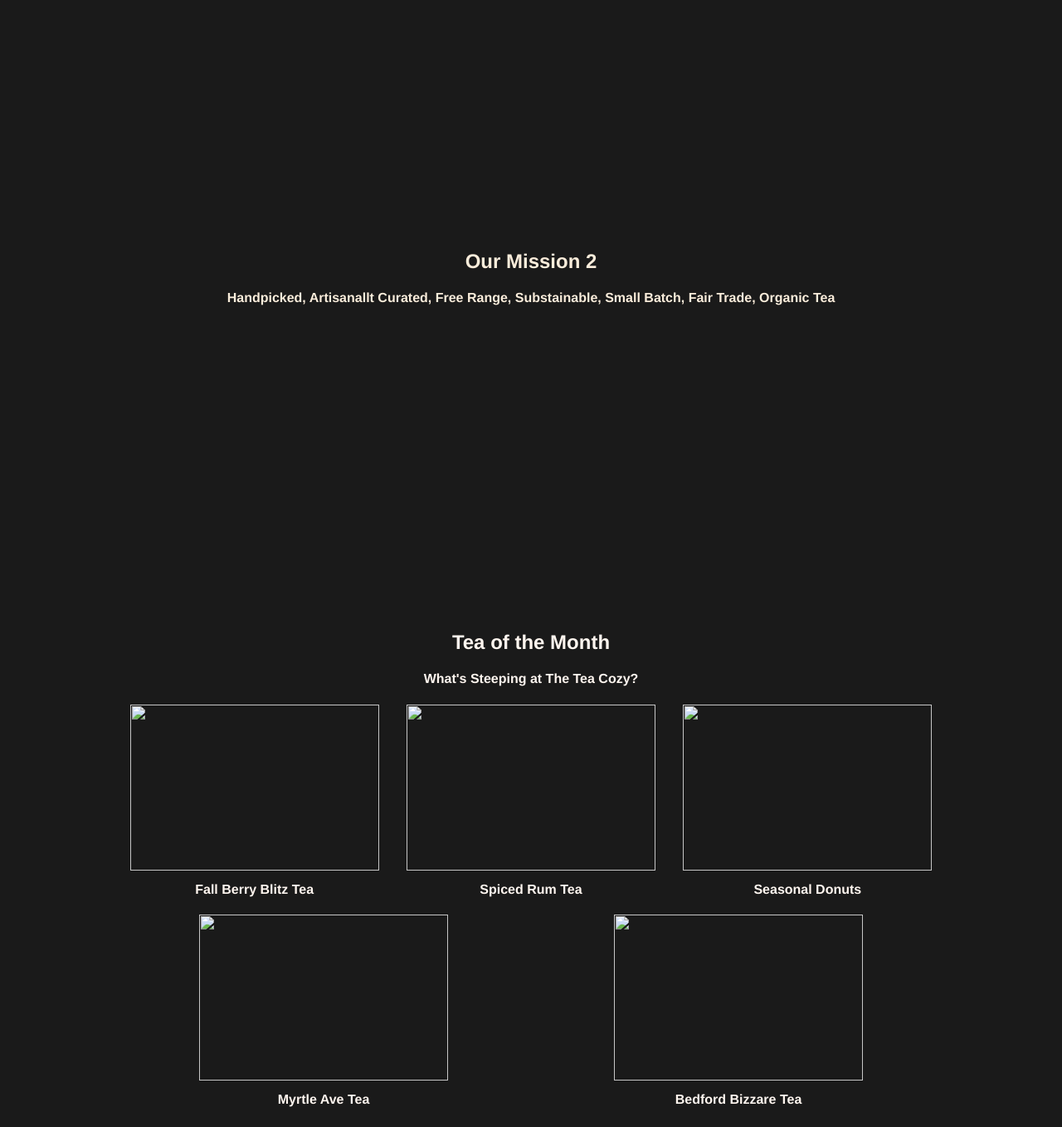
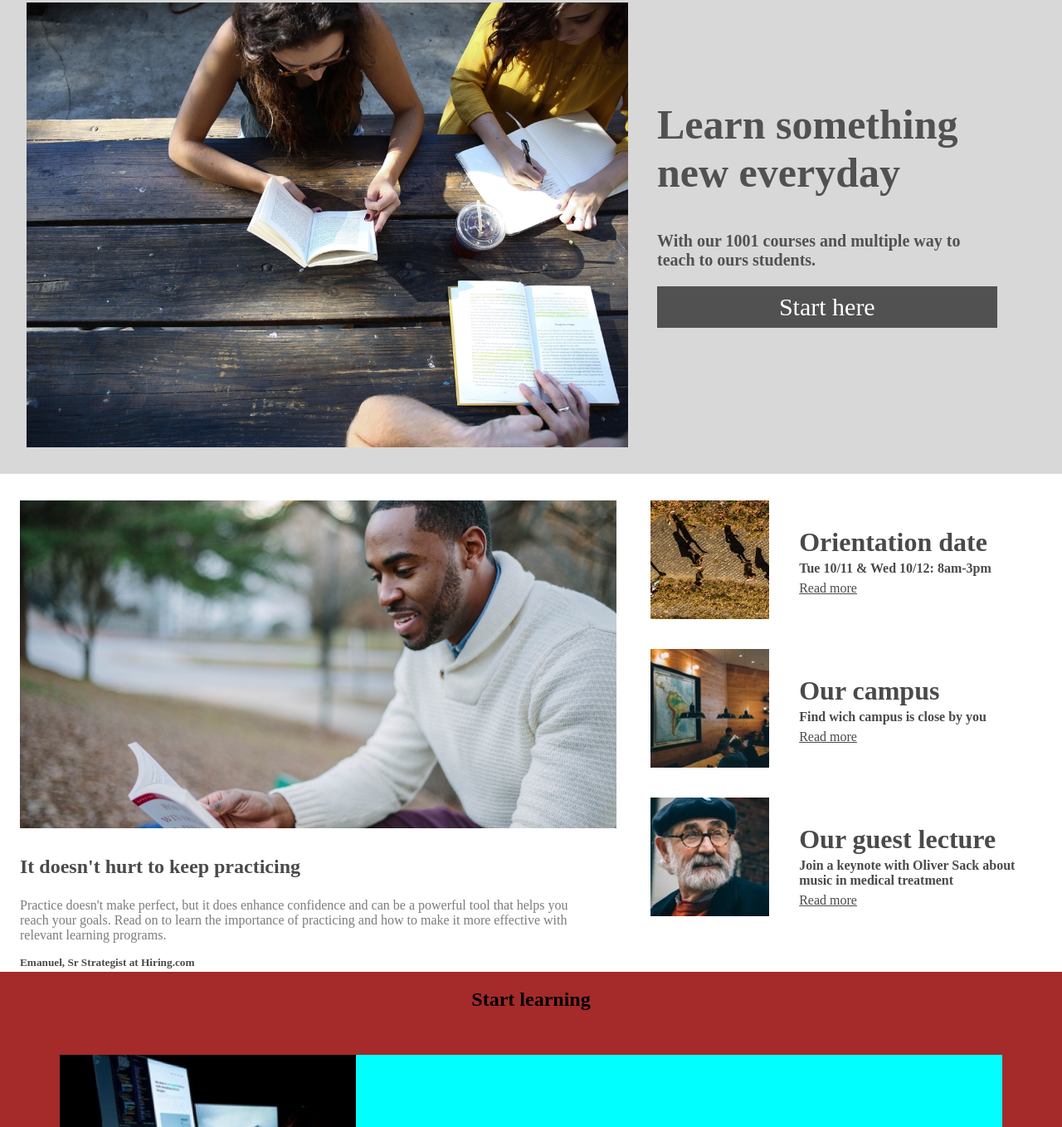
Before and after one commit to Jake09430/Colmar_Academy, a plain HTML site: page index.html in a window 1280 px wide. Shown: the part 93-1451 px from the top of the page at 83% size. Drawn offline with Linux system fonts and the light colour scheme.

Commit message:
section 3 beg

```diff
--- a/Ressources/style.css
+++ b/Ressources/style.css
@@ -1,24 +1,19 @@
 html{
-    font-family: Helvetica;
-    font: 22px;
-    color: seashell;
-    opacity: 0.9;
-    display: inline-flex;
-    justify-content: center;
-    align-items: center;
-    flex-direction: column;
-    max-width: 1400px;
+    max-width: 1800px;
 }
 
 header{
-    background-color: rgb(224, 22, 22);
+    background-color: rgb(255, 255, 255);
+    max-width: 1800px;
     height: 64px;
     top: 0px;
-    position: fixed;
+    position: absolute;
     width: 100%;
     display: inline-flex;
     align-items: center;
-    border-bottom: 1px solid seashell;
+    justify-content: center;
+    left: 0%;
+    opacity: 1;
 }
 header img{
     height: 50px;
@@ -26,13 +21,13 @@ header img{
 }
 header h1{
     margin-left: 10px;
-    color:rgb(68, 68, 68);
+    color:rgb(82, 81, 81);
+    font-size: 24px;
 }
 header h1 span{
     opacity: 0.7;
 }
 .headerul{
-    background-color: aqua;
     display:flex;
     list-style: none;
     justify-content: flex-end;
@@ -40,166 +35,320 @@ header h1 span{
     margin-right: 24px;
 }
 .headerul li {
-    color: rgb(255, 255, 255);
+    color:rgb(82, 81, 81);
     margin-left: 16px;
 }
 .headerul li a{
-    color: rgb(255, 255, 255);
-    text-decoration: underline;
+    text-decoration: none;
     margin-left: 16px;
+    color:rgb(82, 81, 81);
+}
+.headerul li a:hover{
+    text-decoration: none;
+    font-weight: bold;
+}
+
+/* Header ok */
+
+main{
+    top: 64px;
+    position: absolute;
+    max-width: 1800px;
+    width: 100%;
+    display: block;
+    justify-content: center;
+    left: 0%;
+    opacity: 1;
+}
+.learn{
+    height: 600px;
+    display: flex;
+}
+.learn .learnimg{
+    background-color: rgb(216, 216, 216);
+    height: 100%;
+    width: 60%;
+    margin-left: 0px;
+    display: flex;
+}
+.learnimg .img1{
+    background-image: url("./images/banner.jpg");
+    background-size: contain;
+    background-repeat: no-repeat;
+    margin-top: 32px;
+    margin-bottom: 32px;
+    margin-left: 32px;
+    width: 100%;
+    border-right: 20px;
 
 }
-.headerul li a:hover{
-    color: rgb(255, 255, 255);
-    text-decoration: underline;
-    font-size: large;
+
+.learn .learntext{
+    background-color: rgb(216, 216, 216);
+    height: 100%;
+    width: 40%;
+    margin-right: 0px;
+    display: block;
 }
-
-body{
-    background-color: black;
-    display: inline-flex;
-    justify-content: center;
-    align-items: center;
-    flex-direction: column;
+.learntext .text1{
+    width: 80%;
+    margin-right: 0px;
+    margin-left: 24px;
+    margin-top: 150px;;
 }
-.mission {
-    margin-top:  70px;
-    background-image: url("./Img/img-mission-background.jpg");
-    background-position-x: center;
-    width: 1200px;
-    height: 700px;
+.text1 h2{
+    color:rgb(82, 81, 81);
+    font-size: 50px;
+    font-weight: bold;
+}
+.text1 h3{
+    color:rgb(82, 81, 81);
+    font-size: 20px;
+    font-weight: bold;
+}
+.button1{
+    width: 80%;
+    margin-right: 0px;
+    margin-left: 24px;
+}
+.button1 .text2{
     display: flex;
     justify-content: center;
     align-items: center;
 }
+.text2 a{
+    background-color: rgb(82, 81, 81);
+    font-size: 30px;
+    color:rgb(255, 255, 255);
+    text-align: center;
+    text-decoration: none;
+    padding: 8px;
+    width: 100%;
+}
+/* ok pour le moments*/
+.practice{
+    height: 600px;
+    display: flex;
+}
+.practice .practiceimg{
+    background-color: rgb(255, 255, 255);
+    height: 100%;
+    width: 60%;
+    margin-left: 0px;
+    display: grid;
+    grid-template-columns: 100%;
+    grid-template-rows: 66% auto;
+}
+.practiceimg .img2{
+    background-image: url("./images/information-main.jpg");
+    background-size: 90%;
+    height: 100%;
+    width: 104%;
+    background-repeat: no-repeat;
+    margin-top: 32px;
+    margin-bottom: 16px;
+    margin-left: 24px;
+    margin-right: 0px;
+}
+.practiceimg .text2{
+    height: content;
+    position: relative;
+    width: 90%;
+    margin-top: 32px;
+    margin-left: 24px;
+    margin-right: 0px;
+    margin-bottom: 32px;
+}
+.text2 h2{
+    margin-top: 32px;
+    color:rgb(74, 74, 74);
+}
+.text2 p{
+    margin-top: 24px;
+    color: rgb(124, 124, 124);
+}
+.text2 h5{
+    margin-top: auto;
+    margin-bottom: 32px;
+    color: rgb(74, 74, 74);
+}
+.practice .practicebutton{
+    margin-right: 0px;
+    margin-top: 32px;
+    margin-bottom: 32px;
+    height: auto;
+    width: 40%;
+    display: grid;
+    grid-template-columns: 100%;
+    grid-template-rows: 33.4% 33.4% 33.4%;
+}
+.practicebutton .orientation{
+    height: 100%;
+    width: 100%;
+    display: grid;
+    grid-template-columns: 35% 65%;
+    grid-template-rows:  100%;
+    overflow: hidden;
+}
+.orientation .orientationimg{
+    background-image: url("./images/information-orientation.jpg");
+    background-repeat: no-repeat;
+    background-size: 80%;
+    width: 100%;
+    height: 81%;
+    margin-top: 0px;
+    margin-left: 16px;
+}
+.orientation .orientationtext{
+    width: 100%;
+    height: 81%;
+    margin-top: 0px;
+}
+.orientationtext h3{
+    color: rgb(74, 74, 74);
+    margin-left: 16px;
+    font-size: 32px;
+    margin-bottom: 4px;
+}
+.orientationtext h4{
+    color: rgb(74, 74, 74);
+    margin-left: 16px;
+    margin-bottom: 6px;
+    margin-top: 4px;
+    max-width: 80%;
+}
+.orientationtext a{
+    color: rgb(74, 74, 74);
+    margin-left: 16px;
+    margin-top: 6px;
+}
+.practicebutton .campus{
+    height: 100%;
+    width: 100%;
+    display: grid;
+    grid-template-columns: 35% 65%;
+    grid-template-rows:  100%;
+    overflow: hidden;
+}
+.campus .campusimg{
+    background-image: url("./images/information-campus.jpg");
+    background-repeat: no-repeat;
+    background-size: 80%;
+    width: 100%;
+    height: 81%;
+    margin-top: 0px;
+    margin-left: 16px;
+}
+.campus .campustext{
+    width: 100%;
+    height: 81%;
+    margin-top: 0px;
+}
+.campustext h3{
+    color: rgb(74, 74, 74);
+    margin-left: 16px;
+    font-size: 32px;
+    margin-bottom: 4px;
+}
+.campustext h4{
+    color: rgb(74, 74, 74);
+    margin-left: 16px;
+    margin-bottom: 6px;
+    margin-top: 4px;
+    max-width: 80%;
+}
+.campustext a{
+    color: rgb(74, 74, 74);
+    margin-left: 16px;
+    margin-top: 6px;
+}
+.practicebutton .guest{
+    height: 100%;
+    width: 100%;
+    display: grid;
+    grid-template-columns: 35% 65%;
+    grid-template-rows:  100%;
+    overflow: hidden;
+}
+.guest .guestimg{
+    background-image: url("./images/information-guest-lecture.jpg");
+    background-repeat: no-repeat;
+    background-size: 80%;
+    width: 100%;
+    height: 81%;
+    margin-top: 0px;
+    margin-left: 16px;
+}
+.guest .guesttext{
+    width: 100%;
+    height: 81%;
+    margin-top: 0px;
+}
+.guesttext h3{
+    color: rgb(74, 74, 74);
+    margin-left: 16px;
+    font-size: 32px;
+    margin-bottom: 4px;
+}
+.guesttext h4{
+    color: rgb(74, 74, 74);
+    margin-left: 16px;
+    margin-bottom: 6px;
+    margin-top: 4px;
+    max-width: 80%;
+}
+.guesttext a{
+    color: rgb(74, 74, 74);
+    margin-left: 16px;
+    margin-top: 6px;
+}
+/*Ok revoir code plus court en haut*/
 
-.missiondiv{
-    display: flex;
-    align-items: center;
-    justify-content: center;
+.start{
+    background-color: brown;
+    height: 900px;
+    width: 100%;
+    display: grid;
+    grid-template-columns: 72px auto 72px;
+    grid-template-rows: 100px auto 32px;
+    justify-items: center;
+
+}
+.start h2{
+    text-align: center;
+    grid-column-start: 2;
+    grid-column-end: 2;
+    grid-row-start: 1;
+    grid-row-end: 1;
 }
 
-
-.missiontext{
-    color:antiquewhite;
-    background-color: black;
-    text-align: center;
-    width: 1200px;
+.start .course{
+    background-color: aqua;
+    background-size: 100%;
+    height: 100%;
+    width: 100%;
+    grid-column-start: 2;
+    grid-column-end: 2;
+    grid-row-start: 2;
+    grid-row-end: 2;
+    display: grid;
+    grid-template-columns: 1fr 1fr 1fr;
+    grid-template-rows: repeat(2, 1fr);
+    column-gap: 32px;
+    row-gap: 32px;
 }
-
-
-.featuretext{
-    text-align: center;
-    margin-top: 75px;
+.course .software{
+    background-color: blue;
+    grid-column-start: 1;
+    grid-column-end: 1;
+    grid-row-start: 1;
+    grid-row-end: 1;
+    display: grid;
+    grid-template-columns: 1fr;
+    grid-template-rows: 45% 55%;
 }
-
-.featuredisplay{
-    display: flex;
-    justify-content: center;
-    align-items: center;
+.softwareimg{
+    background-image: url("./images/course-software.jpg");
+    background-size:cover;
+    background-repeat: no-repeat;
 }
-
-.featurepresentation{
-    display: flex;
-    align-items: center;
-    justify-content: space-around;
-    flex-wrap: wrap;
-    max-width: 1000px;
-}
-
-
-.featurebox img{
-    height: 200px;
-    width: 300px;
-}
-
-.featurebox h4{
-    text-align: center;
-    margin-top: 10px;
-}
-
-.location{
-    background-image: url("./Img/img-locations-background.jpg") ;
-    background-repeat: no-repeat;
-    background-position-x: center;
-    background-position: center;
-    background-size: 1200px 500px;
-    display: block;
-    align-items: center;
-    justify-content: center;
-}
-.location h2{
-    text-align: center;
-    padding-top: 80px;
-    padding-bottom: 5px;
-}
-.locationboxalign{
-    display: flex;
-    justify-content: center;
-    align-items: center;
-}
-
-.locationbox{
-    display: flex;
-    justify-content: center;
-    align-items: center;
-    margin-bottom: 100px;
-}
-.downtown{
-    background-color: rgb(0, 0, 0);
-    opacity: 1;
-    display: inline-flex;
-    text-align: center;
-    width: 300px;
-    height: 300px;
-    margin:0px 20px;
-    align-items: center;
-    justify-content: center;
-    flex-direction: column;
-}
-
-.eastbayside{
-    background-color: black;
-    opacity: 1;
-    display: inline-flex;
-    text-align: center;
-    width: 300px;
-    height: 300px;
-    margin:0px 20px;
-    align-items: center;
-    justify-content: center;
-    flex-direction: column;
-}
-.oakdale{
-    background-color: black;
-    opacity: 1;
-    display: inline-flex;
-    text-align: center;
-    width: 300px;
-    height: 300px;
-    margin:0px 20px;
-    align-items: center;
-    justify-content: center;
-    flex-direction: column;
-}
-
-footer {
-    width: 100%;
-}
-.contact{
-    display: flex;
-    flex-direction: column;
-    justify-content: center;
-}
-.contact h2{
-    text-align: center;
-}
-.contact h5{
-    text-align: center;
-    margin-top: 5px;
-}
-
-.copyright h5{
-    text-align: left;
-    margin-left: 20px;
-}
--- a/index.html
+++ b/index.html
@@ -5,89 +5,62 @@
         <link rel="stylesheet" href="./Ressources/style.css">
         <link rel="stylesheet" type="text/css" href="https://maxcdn.bootstrapcdn.com/font-awesome/4.7.0/css/font-awesome.css">
     </head>
+
       <header>
         <img src="./Ressources/images/ic-logo.svg" alt="Logo">
-        <h1>COLMAR<span>ACADEMAY</span></h1>
+        <h1>COLMAR<span>ACADEMY</span></h1>
         <ul class="headerul">
-            <li>On campus</li>
-            <li>Online</li>
-            <li>For compagnies</li>
+            <li><a href="#oncampus">On campus</a></li>
+            <li><a href="#online">Online</a></li>
+            <li><a href="#forcompagnies">For compagnies</a></li>
             <li><a href="#singnin">Sing in</a></li>
         </ul>
      </header>
-    <body>
-        <div id="mission1" class="mission">
-          <div class="missiondiv">
-            <div class="missiontext">
-              <h2>Our Mission 2</h2>
-              <h4>Handpicked, Artisanallt Curated, Free Range, Substainable, Small Batch, Fair Trade, Organic Tea</h4>
+     <main>
+      <div class="learn">
+        <div class="learnimg">
+          <div class="img1"></div>
         </div>
+        <div class="learntext">
+          <div class="text1">
+            <h2>Learn something new everyday</h2>
+            <h3>With our 1001 courses and multiple way to teach to ours students.</h3>
           </div>
-        </div>
-        <div id="feature1" class="feature">
-            <div class="featuretext">
-                <h2>Tea of the Month</h2>
-                <h4>What's Steeping at The Tea Cozy?</h4>
-            </div>
-            <div class="featuredisplay">
-                <div class="featurepresentation">
-                  <div class="featurebox">
-                    <img src="./Ressources/Img/img-berryblitz.jpg"/>
-                    <h4>Fall Berry Blitz Tea</h4>
-                  </div>
-                  <div class="featurebox">
-                    <img src="./Ressources/Img/img-spiced-rum.jpg"/>
-                    <h4>Spiced Rum Tea</h4>
-                  </div>
-                  <div class="featurebox">
-                    <img src="./Ressources/Img/img-donut.jpg"/>
-                    <h4>Seasonal Donuts</h4>
-                  </div>
-                  <div class="featurebox">
-                    <img src="./Ressources/Img/img-myrtle-ave.jpg"/>
-                    <h4>Myrtle Ave Tea</h4>
-                  </div>
-                  <div class="featurebox">
-                    <img src="./Ressources/Img/img-bedford-bizarre.jpg"/>
-                    <h4>Bedford Bizzare Tea</h4>
+          <div class="button1">
+            <div class="text2">
+              <a href="#">Start here</a>
             </div>
           </div>
         </div>
       </div>
-        <div id="location1" class="location">
-            <h2>Locations</h2>
-            <di class="locationboxalign">
-              <div class="locationbox">
-                <div class="downtown">
-                  <h3><bold>Downtown</bold></h3>
-                  <h3>384 West 4th St</h3>
-                  <h3>Suite 108</h3>
-                  <h3>Portland, Maine</h3>
+      <div class="practice">
+        <div class="practiceimg">
+          <div class="img2"></div>
+          <div class="text2"><h2>It doesn't hurt to keep practicing</h2><p>Practice doesn't make perfect, but it does enhance confidence and can be a powerful tool that helps you reach your goals. Read on to learn the importance of practicing and how to make it more effective with relevant learning programs.</p><h5>Emanuel, Sr Strategist at Hiring.com</h5></div>
         </div>
-                <div class="eastbayside">
-                  <h3><bold>East Bayside</bold></h3>
-                  <h3>3433 Phisherman's Avenue</h3>
-                  <h3>(Northwest Corner)</h3>
-                  <h3>Portland, Maine</h3>
+        <div class="practicebutton">
+          <div class="orientation">
+            <div class="orientationimg"></div>
+            <div class="orientationtext"><h3>Orientation date</h3><h4>Tue 10/11 & Wed 10/12: 8am-3pm</h4><a href="#">Read more</a></div>
           </div>
-                <div class="oakdale">
-                  <h3><bold>Oakdale</bold></h3>
-                  <h3>515 Crescent Avenue</h3>
-                  <h3>Second Floor</h3>
-                  <h3>Portland, Maine</h3>
+          <div class="campus">
+            <div class="campusimg"></div>
+            <div class="campustext"><h3>Our campus</h3><h4>Find wich campus is close by you</h4><a href="#">Read more</a></div>
+          </div>
+          <div class="guest">
+            <div class="guestimg"></div>
+            <div class="guesttext"><h3>Our guest lecture</h3><h4>Join a keynote with Oliver Sack about music in medical treatment</h4><a href="#">Read more</a></div>
           </div>
         </div>
-            </di>
       </div>
-        <footer>
-          <div class="contact">
-            <h2>The Tea Cozy</h2>
-            <h5>contact@theteacozy.com</h5>
-            <h5>917-555-8904</h5>
+      <div class="start">
+        <h2>Start learning</h2>
+        <div class="course">
+          <div class="software">
+            <div class="softwareimg"></div>
+            <div class="softwaretext"><h3>Software engeneering</h3><h4>COURSE</h4><P>Web Development, Mobile Development, iOT, APIs</P></div>
           </div>
-          <div class="copyright">
-            <h5>copyright The Tea Cozy 2017</h5>
         </div>
-        </footer>
-    </body>
+      </div>
+     </main>
 </html>
```
Lines whose indentation alone changed are shown as unchanged.
